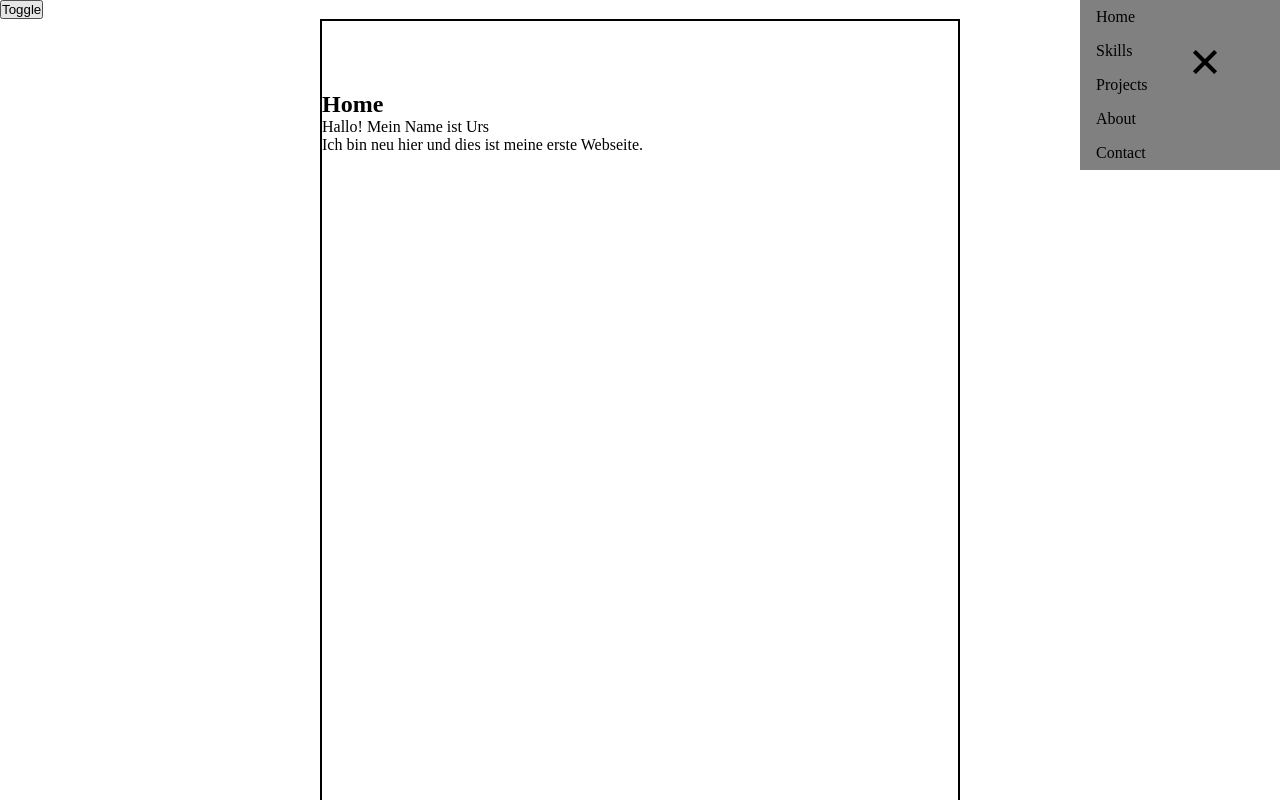
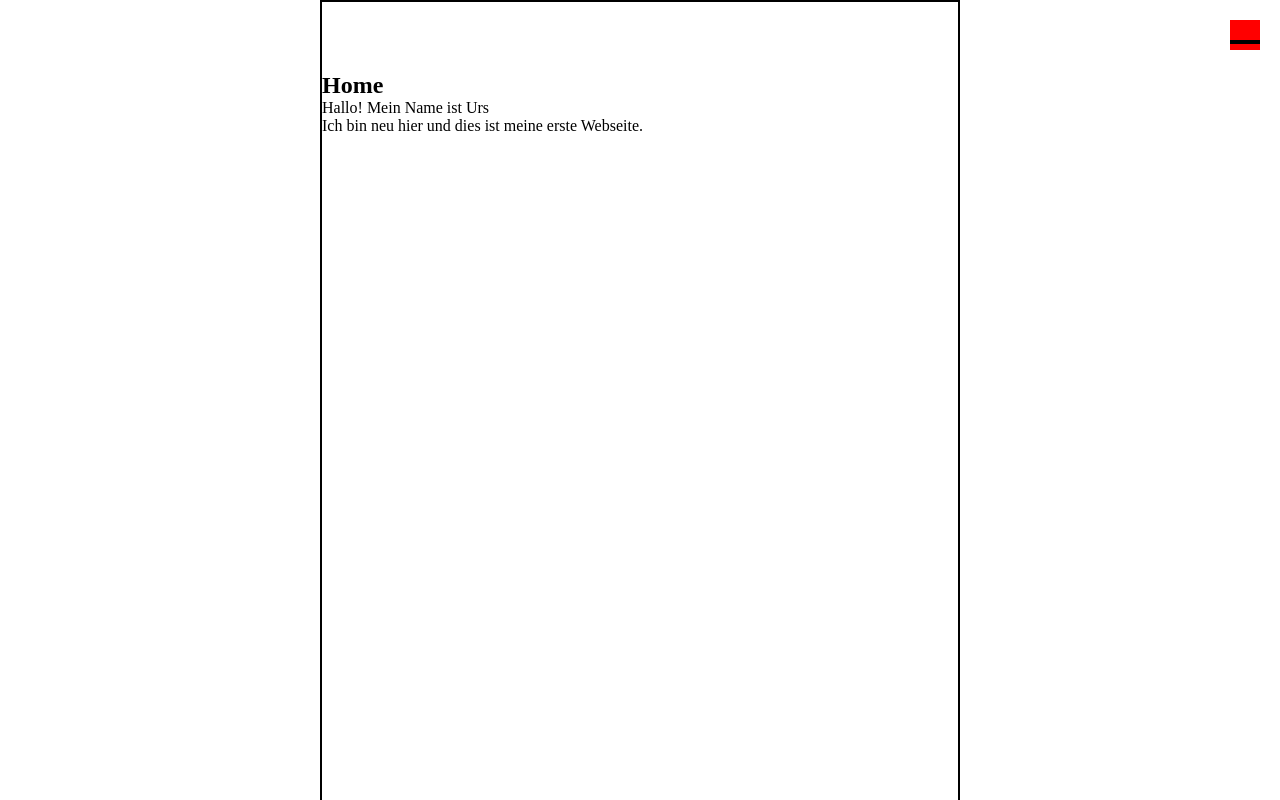
Before and after one commit to orson85/ursgros.ch, a plain HTML site: page index.html in a window 1280 px wide. Shown: the top 800 px of the page. Drawn offline with Linux system fonts and the light colour scheme.

Commit message:
minor changes

```diff
--- a/index.html
+++ b/index.html
@@ -22,7 +22,8 @@
 
     <!---------------------------------------------Navigation -->
     <div>
-      <nav id="nav" class="navList appear">
+
+      <nav id="nav" class="navList hidden">
         <ul>
           <li><a href="#home">Home</a></li>
           <li><a href="#skills">Skills</a></li>
@@ -32,8 +33,11 @@
         </ul>
       </nav>
 
-      <div id="navBurger" class="burger-close"></div>
-      <button id="toggle">Toggle</button>
+      <div class="nav-burger">
+        <div class="burger-open"></div>
+        <!-- <div id="navBurger" class="nav-burger burger-open"></div> -->
+      </div>
+
 
     </div>
 
--- a/main.js
+++ b/main.js
@@ -2,4 +2,3 @@ import { navBarScroll, toggleBurger } from "./scripts/navBar.js";
 
 //Navigation
 window.onscroll = () => { navBarScroll() }
-document.getElementById("toggle").addEventListener("click", () => { toggleBurger() }) //FOR TESTING
--- a/scripts/navBar.js
+++ b/scripts/navBar.js
@@ -24,6 +24,9 @@ function navBarScroll(){
 function toggleBurger() {
    navBurger.classList.toggle("burger-close");
    navBurger.classList.toggle("burger-open");
+   nav.classList.toggle("hidden");
+   nav.classList.toggle("appear");
+   nav.classList.toggle("disappear");
    console.log("Wee!")
 
 }
--- a/styles/_base.scss
+++ b/styles/_base.scss
@@ -1,6 +1,6 @@
 // _base.sass — contains all the resets, variables, mixins, and utility classes
 
-//Resets
+// || Resets
 * {
     margin: 0;
     padding: 0;
@@ -11,6 +11,10 @@
     }
 }
 
+// || General styles
+
+
+
 //Settings
 //Smooth scroll
 html {
--- a/styles/_components.scss
+++ b/styles/_components.scss
@@ -27,11 +27,11 @@
 };
 
 
-//NavList
+//NavList for Mobile
 // Src: https://www.w3schools.com/css/css_navbar_vertical.asp
 .navList {
     position: fixed;
-    right: 0;
+    right: 10em;
     ul {
         width: 200px;
         //background-color: #f1f1f1;
@@ -46,35 +46,47 @@
 };
 
 //BurgerBar-Mixin
-@mixin burgerBar($topPos, $rightPos) {
-    position: absolute;
-    top: $topPos;
-    right: $rightPos;
-    min-width: 30px;
-    min-height: 4px;
+@mixin burgerBar {
+    width: auto;
+    height: 4px;
     background: black;
 }
 
-//NavBurger
+.nav-burger {
+    position: fixed;
+    top: 20px;
+    right: 20px;
+    background: red;
+    min-width: 30px;
+    min-height: 30px;
+}
+
+//Burger-Open
 .burger-open {
-    @include burgerBar(60px, 60px);
+    width: auto;
+    height: 4px;
+    background: black;
+    transform: translateY(20px);
     &::before {
         content: '';
-        @include burgerBar(-10px, 0px);
-    }
-    &::after {
-        content: '';
-        @include burgerBar(10px, 0px);
+
+        height: 4px;
+        background: black;
+        top: 10px;
+        width: 28px;
     }
 }
 
+
+//Burger-Close
 .burger-close {
-    @include burgerBar(60px, 60px);
+    @include burgerBar();
     transform: rotate(45deg);
     &::before {
         content: '';
-        @include burgerBar(0px, 0px);
+        @include burgerBar();
         transform: rotate(90deg);
+
     }
 }
 
@@ -91,3 +103,57 @@
     transition: 0.2s;
     transform: translateY(-130%);
 }
+
+.hidden {
+    visibility: hidden;
+}
+
+.seen {
+    visibility: visible;
+}
+
+
+
+
+
+//-----------Graveyard---------------//
+
+
+//NavBurger
+// @keyframes animateBurgerOpen {
+//     from { transform: translateY(0px);}
+//     to {transform: translateY(10px);}
+// }
+// @keyframes animateBurgerOpenNeg {
+//     from { transform: translateY(0px);}
+//     to {transform: translateY(-10px);}
+// }
+
+
+// .burger-open-animation {
+//     &::before {
+//         animation-name: animateBurgerOpen;
+//         animation-duration: 1s;
+//         animation-direction: reverse;
+//     }
+//     &::after {
+//         animation-name: animateBurgerOpenNeg;
+//         animation-duration: 1s;
+//         animation-direction: reverse;
+//     }
+// }
+
+
+//Animationen Burger-Close
+// @keyframes animateBurgerClose {
+//     from {transform: rotate(0deg);}
+//     to {transform: rotate(45deg);}
+// }
+// @keyframes animateBurgerCloseNeg {
+//     from {transform: rotate(0deg);}
+//     to {transform: rotate(-90deg);}
+// }
+
+
+// animation-name: animateBurgerCloseNeg;
+// animation-duration: 1s;
--- a/styles/_layout.scss
+++ b/styles/_layout.scss
@@ -11,6 +11,7 @@
     border-style: solid;
     min-height: 100vh;
 }
+
 nav {
     background-color: grey;
 }
```
Also changed, not shown: styles/main.css, 1 other file.
